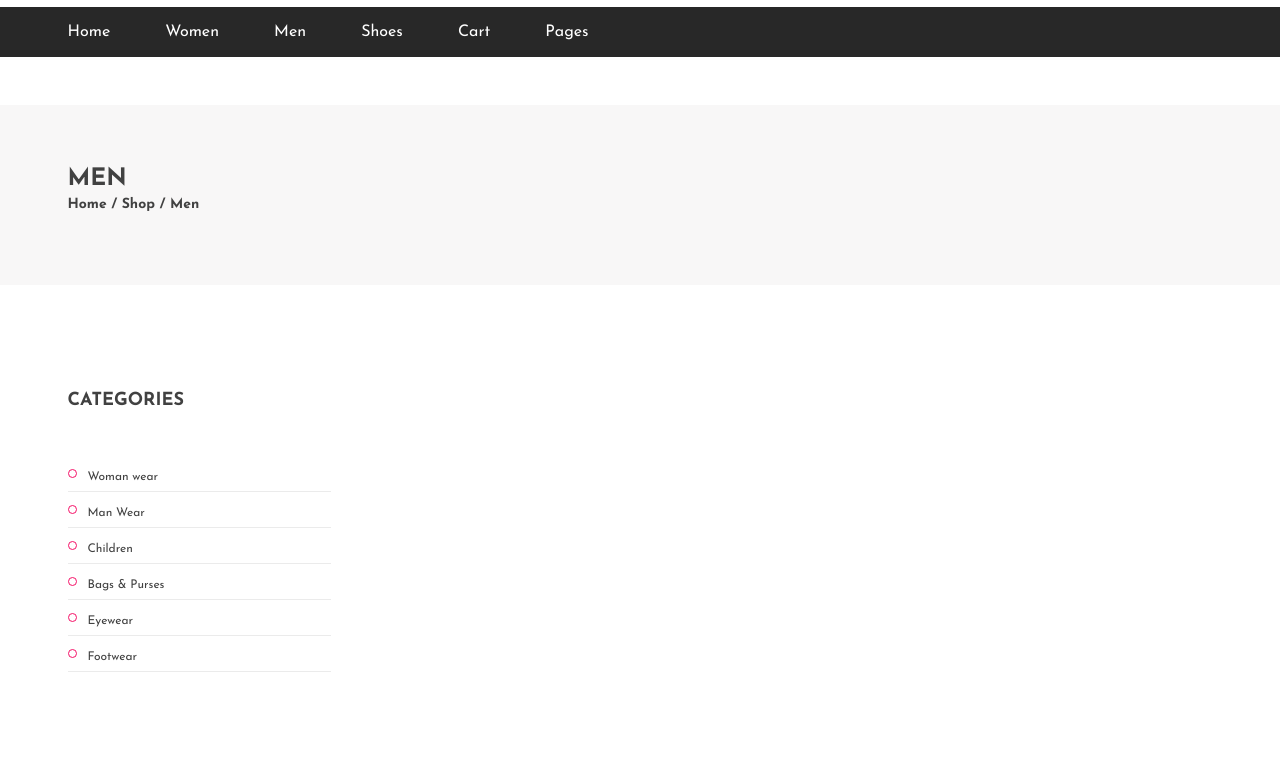
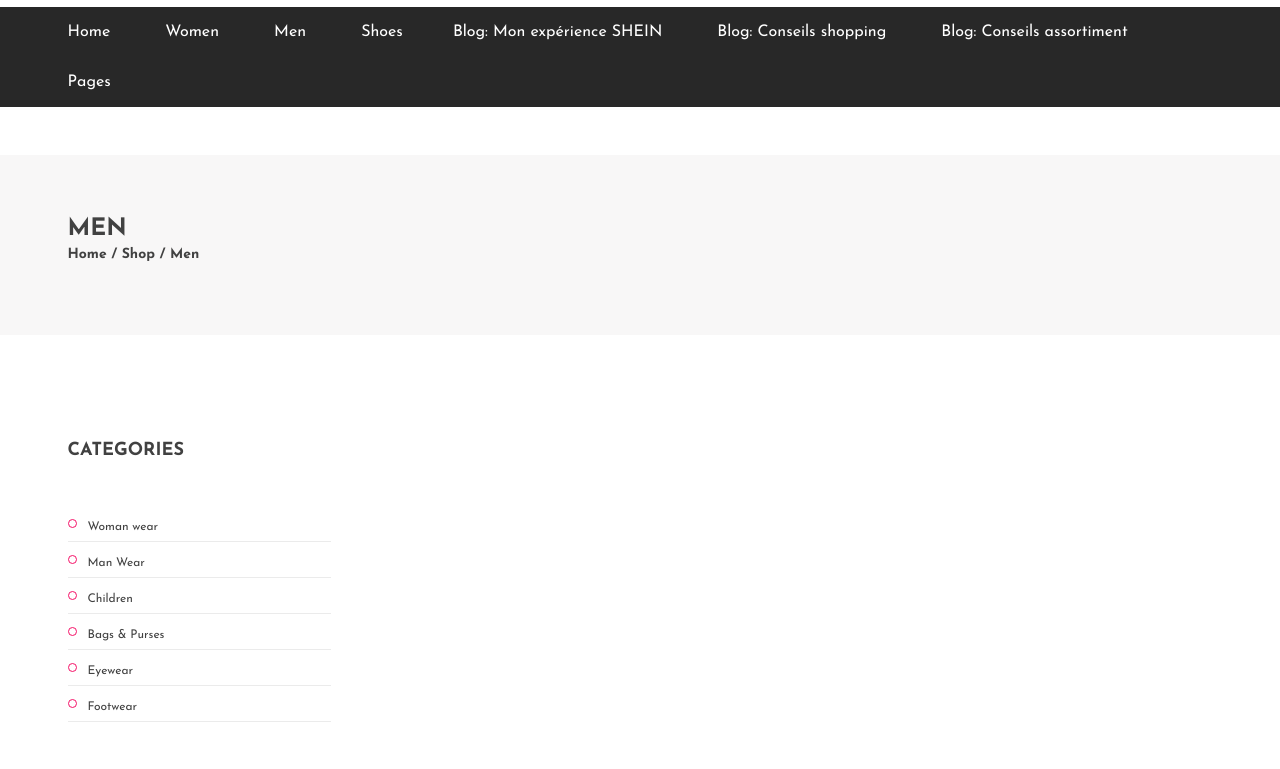
Before and after one commit to tounektimohamed/bestouapp, a plain HTML site: page men.html in a window 1280 px wide. Shown: the part 84-853 px from the top of the page. Drawn offline with nearby package versions, Linux system fonts and the light colour scheme; no server answers.

Commit message:
Ajout des liens vers le blog dans le menu du header

```diff
--- a/men.html
+++ b/men.html
@@ -253,13 +253,15 @@
 			<div class="container">
 				<!-- menu -->
 				<ul class="main-menu">
-					<li><a href="#">Home</a></li>
-					<li><a href="women.html">Women</a></li>
-					<li><a href="men.html">Men</a></li>
-					<li><a href="shoes.html">Shoes</a>
-					</li>
-					<li><a href="cart.html">Cart</a>
-					</li>
+					 <li><a href="#">Home</a></li>
+                <li><a href="women.html">Women</a></li>
+                <li><a href="men.html">Men</a></li>
+                <li><a href="shoes.html">Shoes</a>
+                    	<li><a href="https://bouchibawissa.blogspot.com/2025/05/mon-experience-avec-le-site-shein.html">Blog: Mon expérience SHEIN</a></li>
+						<li><a href="https://bouchibawissa.blogspot.com/2025/05/top-5-conseils-pour-un-shopping-malin.html">Blog: Conseils shopping</a></li>
+						<li><a href="https://bouchibawissa.blogspot.com/2025/05/comment-assortir-et-choisir-mes.html">Blog: Conseils assortiment</a></li>
+
+                </li>
 <li><a href="#">Pages</a>
 						<ul class="sub-menu">
 							<li><a href="./product.html">Product Page</a></li>
```
Also changed, not shown: product.html (+9 -7 lines), shoes.html (+9 -7 lines), women.html (+9 -7 lines).
